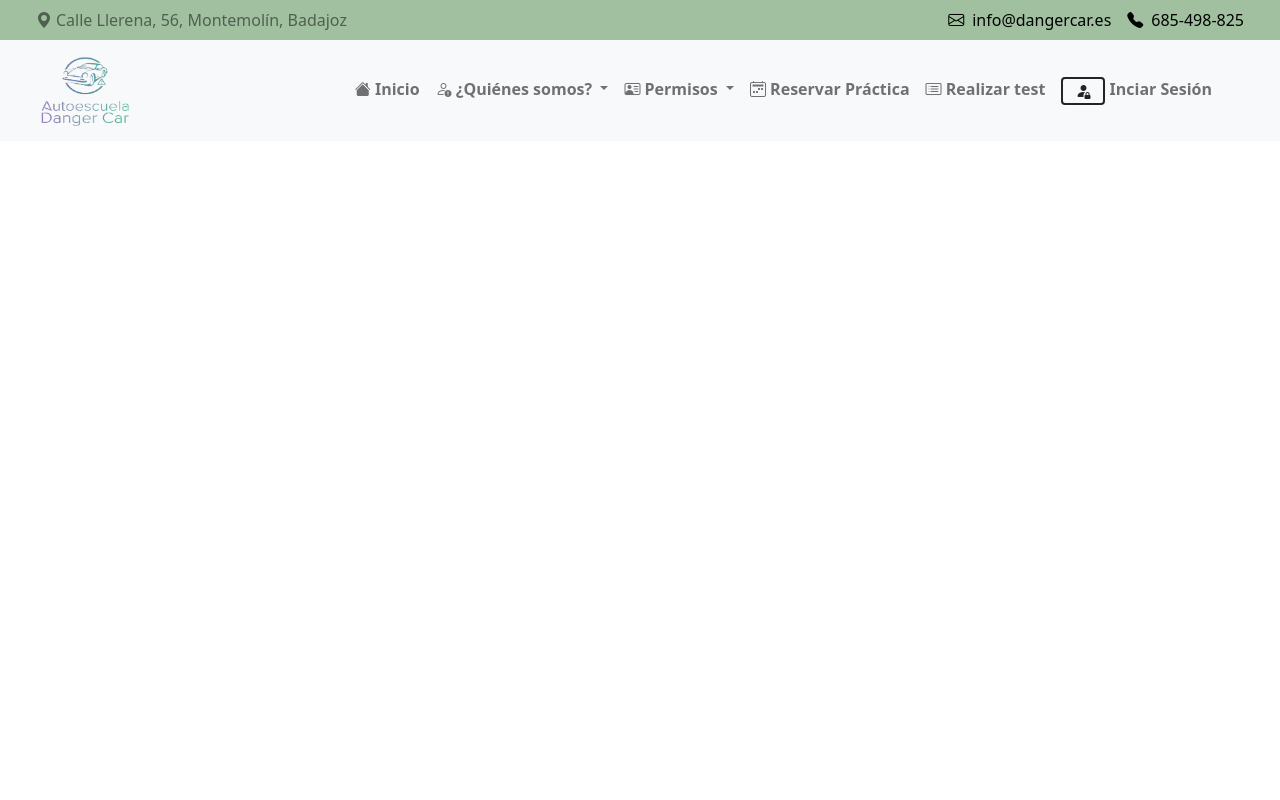
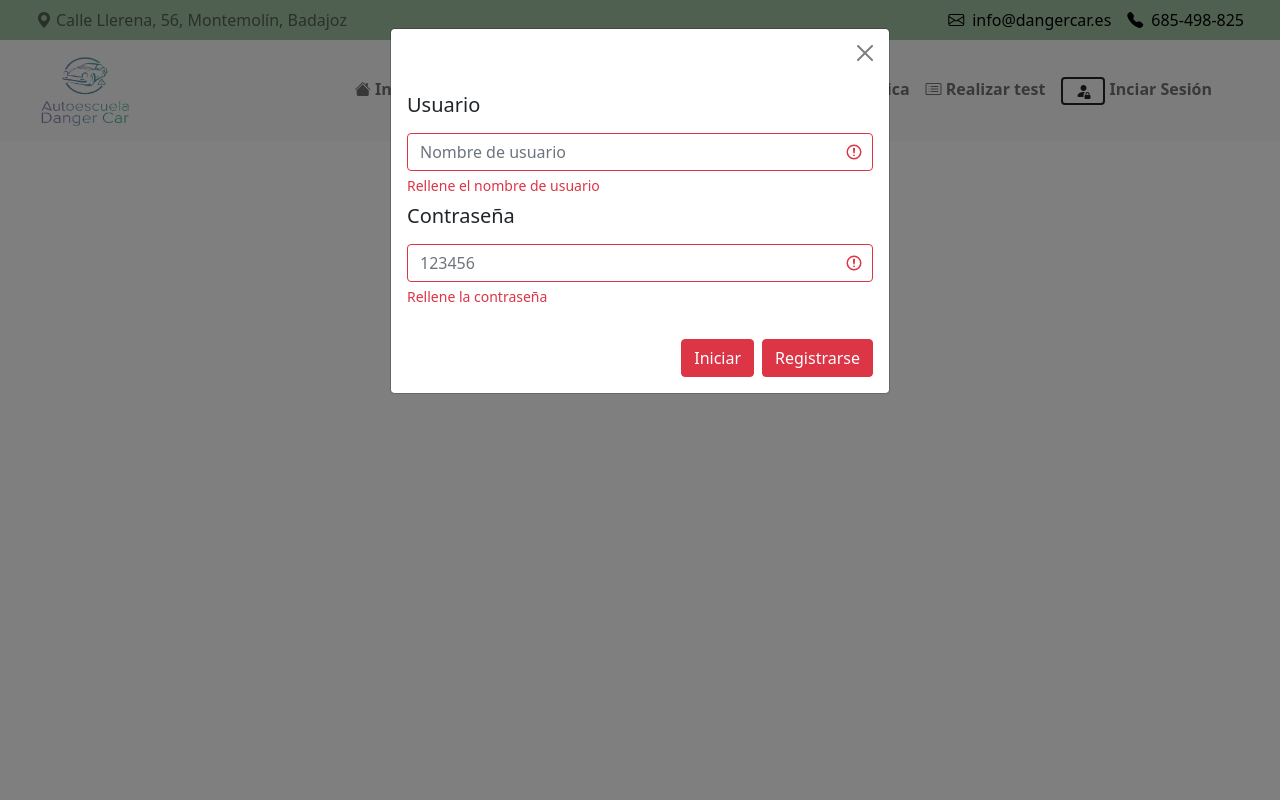
Before and after one commit to Paco2711/Autoescuela-DangerCar, a PHP site: page / in a window 1280 px wide, after a click that opens the changed part. Run offline with PHP 8.4, Linux system fonts and the light colour scheme.

Commit message:
Actualizacion iniciar sesion

```diff
--- a/api/login.php
+++ b/api/login.php
@@ -1,11 +1,11 @@
 <?php
 
-require_once "../gestionbbdd/bbdd.php";
+require_once "../include/BD.php";
 
 $nombre = $_REQUEST['nombre'];
 $password = $_REQUEST['password'];
 
-$usuario = GestionBBDD::getUsuario($nombre, $password);
+$usuario = Base::getUsuario($nombre, $password);
 
 if ($usuario != null) {
     $nombre = $usuario->getNombre();
--- a/index.html
+++ b/index.html
@@ -82,7 +82,50 @@
 
         </div>
     </nav>
-
+<div class="modal fade" id="loginInicio" tabindex="-1" aria-labelledby="loginLabel" aria-hidden="true">
+    <div class="modal-dialog">
+        <div class="modal-content">
+            <div class="modal-header border-0">
+                <button type="button" class="btn-close eliminar cabeza" data-bs-dismiss="modal"
+                        aria-label="Close"></button>
+            </div>
+            <form class="was-validated" id="formLogin" method="post">
+                <div class="modal-body border-0 cuerpo">
+                    <div>
+                        <label for="validationUser" class="form-label">
+                            <h5>Usuario</h5>
+                        </label>
+                        <input type="text" id="validationUser" class="form-control"
+                               placeholder="Nombre de usuario" required>
+                        <div class="invalid-feedback">
+                            Rellene el nombre de usuario
+                        </div>
+                        <div class="valid-feedback">
+                            Perfecto
+                        </div>
+                    </div>
+                    <div class="mt-2 contra">
+                        <label for="validationPsswrd" class="form-label">
+                            <h5>Contraseña</h5>
+                        </label>
+                        <input type="password" id="validationPsswrd" class="form-control"
+                               placeholder="123456" required>
+                        <div class="invalid-feedback">
+                            Rellene la contraseña
+                        </div>
+                        <div class="valid-feedback">
+                            Perfecto
+                        </div>
+                    </div>
+                </div>
+                <div class="modal-footer border-0 pie">
+                    <button type="submit" class="btn btn-danger" id="enviar">Iniciar</button>
+                    <button type="submit" class="btn btn-danger" id="register">Registrarse</button>
+                </div>
+            </form>
+        </div>
+    </div>
+</div>
 
     <script src="js/bootstrap.bundle.min.js"></script>
 </body>
```
Also changed, not shown: api/register.php (+4 -3 lines), include/BD.php (+38 -2 lines), include/tablas/usuarios.php (added, +65 -0 lines).
